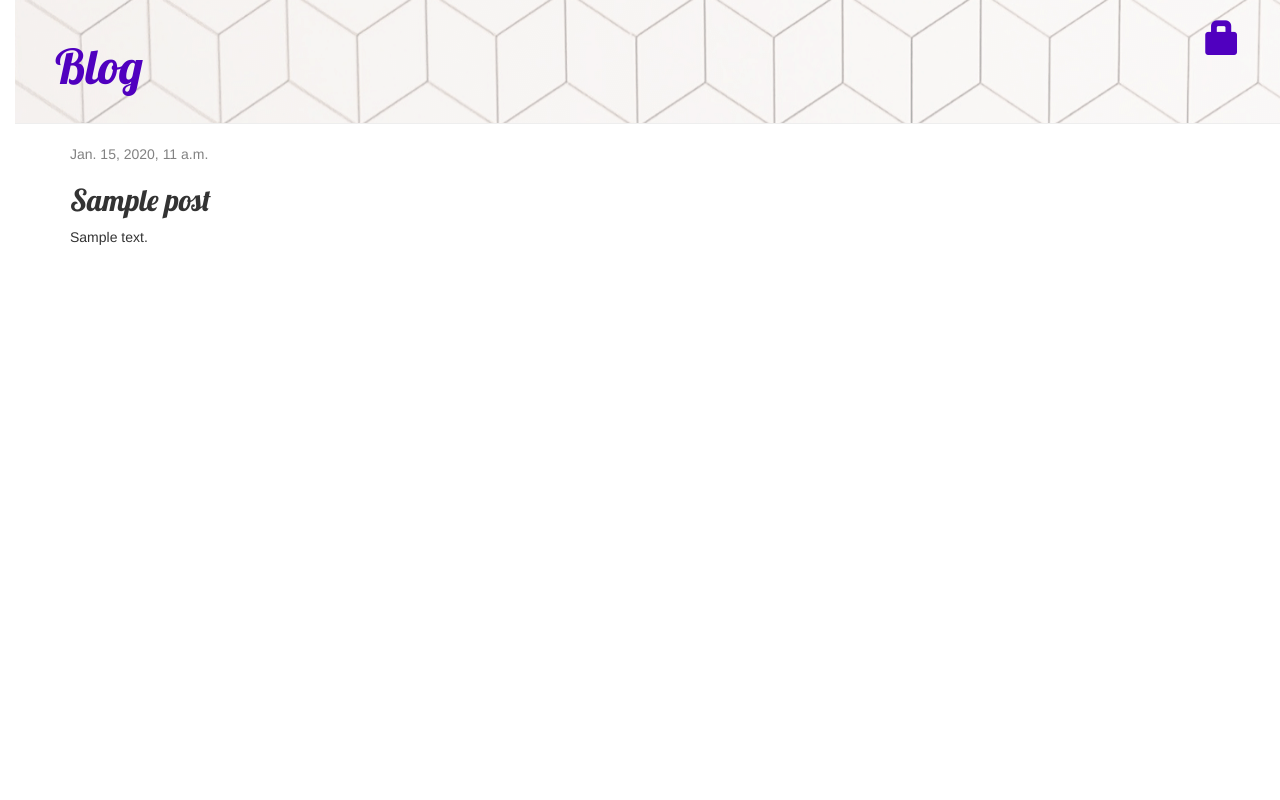
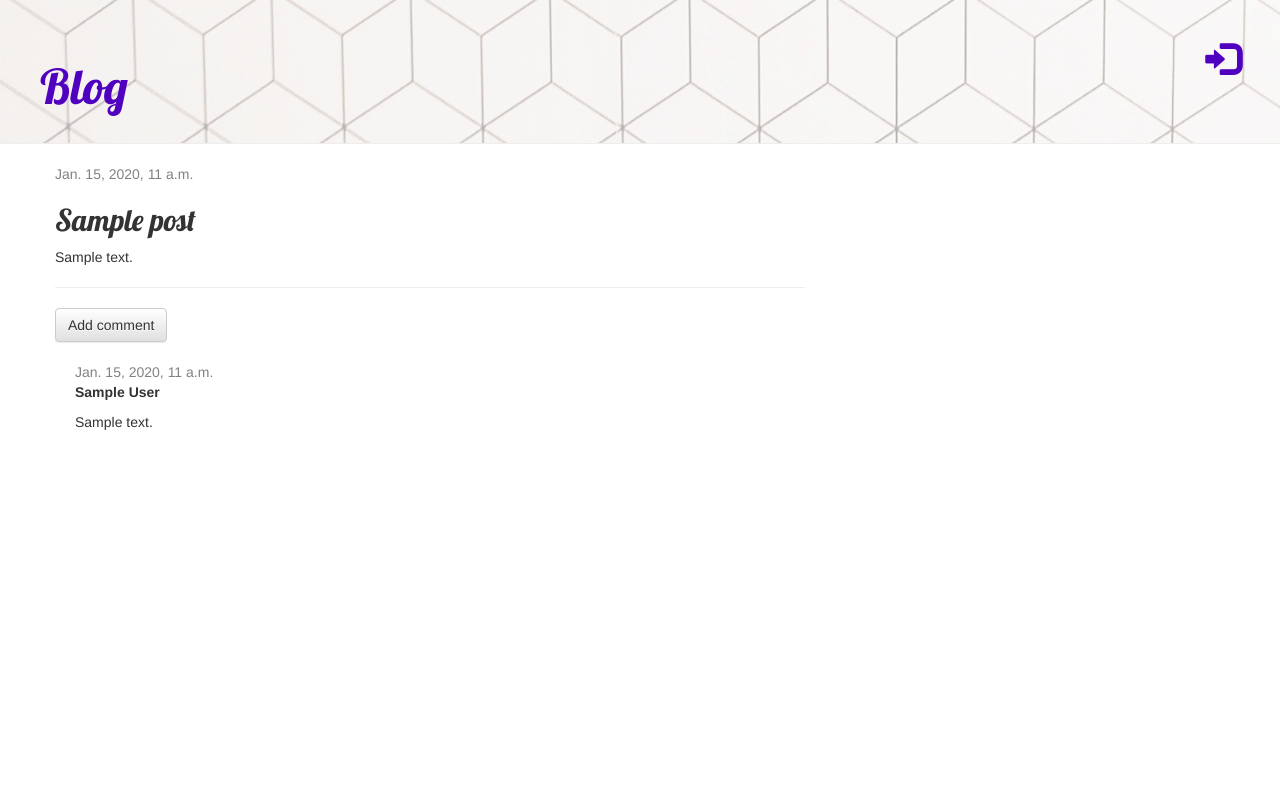
Before and after one commit to SailorMoonCrystal/django-blog-app, a Django app: page /post/1/ in a window 1280 px wide. Run offline with Django 3.2, Linux system fonts and the light colour scheme; tables that the repository leaves empty hold one stand-in row (values such as "Sample post"); some libraries are stand-ins or nearby versions.

Commit message:
Added comments model, add comment form, add/approve/remove comment

```diff
--- a/blog/admin.py
+++ b/blog/admin.py
@@ -1,4 +1,5 @@
 from django.contrib import admin
-from .models import Post
+from .models import Post, Comment
 
 admin.site.register(Post)
+admin.site.register(Comment)
--- a/blog/models.py
+++ b/blog/models.py
@@ -13,5 +13,22 @@ class Post(models.Model):
         self.published_date = timezone.now()
         self.save()
 
+    def approved_comments(self):
+        return self.comments.filter(approved_comment=True)
+
     def __str__(self):
         return self.title
+
+class Comment(models.Model):
+    post = models.ForeignKey('blog.Post', on_delete=models.CASCADE, related_name='comments')
+    author = models.CharField(max_length=200)
+    text = models.TextField()
+    created_date = models.DateTimeField(default=timezone.now)
+    approved_comment = models.BooleanField(default=False)
+
+    def approve(self):
+        self.approved_comment = True
+        self.save()
+
+    def __str__(self):
+        return self.text
--- a/blog/static/css/blog.css
+++ b/blog/static/css/blog.css
@@ -4,13 +4,13 @@ h1 a, h2 a {
 }
 
 body {
-    padding-left: 15px;
+    /* padding-left: 15px; */
 }
 
 .page-header {
     background-image: url("../images/header_background.png");
     margin-top: 0;
-    padding: 20px 20px 20px 40px;
+    padding: 40px 20px 20px 40px;
 }
 
 .page-header h1, .page-header h1 a, .page-header h1 a:visited, .page-header h1 a:active {
@@ -53,3 +53,7 @@ h1, h2, h3, h4 {
 .post h2 a, .post h2 a:visited {
     color: #000000;
 }
+
+.comment {
+    margin: 20px 0px 20px 20px;
+}
--- a/blog/templates/blog/base.html
+++ b/blog/templates/blog/base.html
@@ -18,7 +18,7 @@
             <a href="{% url 'post_draft_list' %}" class="top-menu"><span class="glyphicon glyphicon-edit"></span></a>
             <p class="top-menu">Hello {{ user.username }} <small>(<a href="{% url 'logout' %}">Log out</a>)</small></p>
         {% else %}
-            <a href="{% url 'login' %}" class="top-menu"><span class="glyphicon glyphicon-lock"></span></a>
+            <a href="{% url 'login' %}" class="top-menu"><span class="glyphicon glyphicon-log-in"></span></a>
         {% endif %}
         <h1><a href="/">Blog</a></h1>
     </div>
--- a/blog/templates/blog/post_detail.html
+++ b/blog/templates/blog/post_detail.html
@@ -15,5 +15,24 @@
         {% endif %}
         <h2>{{ post.title }}</h2>
         <p>{{ post.text|linebreaksbr }}</p>
+        <hr>
+        <a class="btn btn-default" href="{% url 'add_comment_to_post' pk=post.pk %}">Add comment</a>
+        {% for comment in post.comments.all %}
+            {% if user.is_authenticated or comment.approved_comment %}
+            <div class="comment">
+                <div class="date">
+                    {{ comment.created_date }}
+                    {% if not comment.approved_comment %}
+                        <a class="btn btn-default" href="{% url 'comment_remove' pk=comment.pk %}"><span class="glyphicon glyphicon-remove"></span></a>
+                        <a class="btn btn-default" href="{% url 'comment_approve' pk=comment.pk %}"><span class="glyphicon glyphicon-ok"></span></a>
+                    {% endif %}
+                </div>
+                <strong>{{ comment.author }}</strong>
+                <p>{{ comment.text|linebreaks }}</p>
+            </div>
+            {% endif %}
+        {% empty %}
+            <p>No comments here yet :(</p>
+        {% endfor %}
     </div>
 {% endblock %}
--- a/blog/templates/blog/post_list.html
+++ b/blog/templates/blog/post_list.html
@@ -8,6 +8,7 @@
             </div>
             <h2><a href="{% url 'post_detail' pk=post.pk %}">{{ post.title }}</a></h2>
             <p>{{ post.text|linebreaksbr }}</p>
+            <a href="{% url 'post_detail' pk=post.pk %}">Comments: {{ post.approved_comments.count }}</a>
         </div>
     {% endfor %}
 {% endblock %}
--- a/blog/urls.py
+++ b/blog/urls.py
@@ -9,5 +9,8 @@ urlpatterns = [
     path('drafts/', views.post_draft_list, name='post_draft_list'),
     path('post/<pk>/publish/', views.post_publish, name="post_publish"),
     path('post/<pk>/remove/', views.post_remove, name="post_remove"),
+    path('post/<int:pk>/comment/', views.add_comment_to_post, name='add_comment_to_post'),
+    path('comment/<int:pk>/approve/', views.comment_approve, name='comment_approve'),
+    path('comment/<int:pk>/remove', views.comment_remove, name='comment_remove'),
 
 ]
--- a/blog/views.py
+++ b/blog/views.py
@@ -1,7 +1,7 @@
 from django.shortcuts import render, get_object_or_404, redirect
 from django.utils import timezone
-from .models import Post
-from .forms import PostForm
+from .models import Post, Comment
+from .forms import PostForm, CommentForm
 from django.contrib.auth.decorators import login_required
 
 def post_list(request):
@@ -61,3 +61,28 @@ def post_remove(request, pk):
     post = get_object_or_404(Post, pk=pk)
     post.delete()
     return redirect('post_list')
+
+def add_comment_to_post(request, pk):
+    post = get_object_or_404(Post, pk=pk)
+    if request.method == "POST":
+        form = CommentForm(request.POST)
+        if form.is_valid():
+            comment = form.save(commit=False)
+            comment.post = post
+            comment.save()
+            return redirect('post_detail', pk=post.pk)
+    else:
+        form = CommentForm()
+    return render(request, 'blog/add_comment_to_post.html', {'form': form})
+
+@login_required
+def comment_approve(request, pk):
+    comment = get_object_or_404(Comment, pk=pk)
+    comment.approve()
+    return redirect('post_detail', pk=comment.post.pk)
+
+@login_required
+def comment_remove(request, pk):
+    comment = get_object_or_404(Comment, pk=pk)
+    comment.delete()
+    return redirect('post_detail', pk=comment.post.pk)
```
Also changed, not shown: blog/forms.py (+6 -1 lines), blog/templates/blog/add_comment_to_post.html (added, +10 -0 lines), blog/migrations/0002_comment.py (added).
